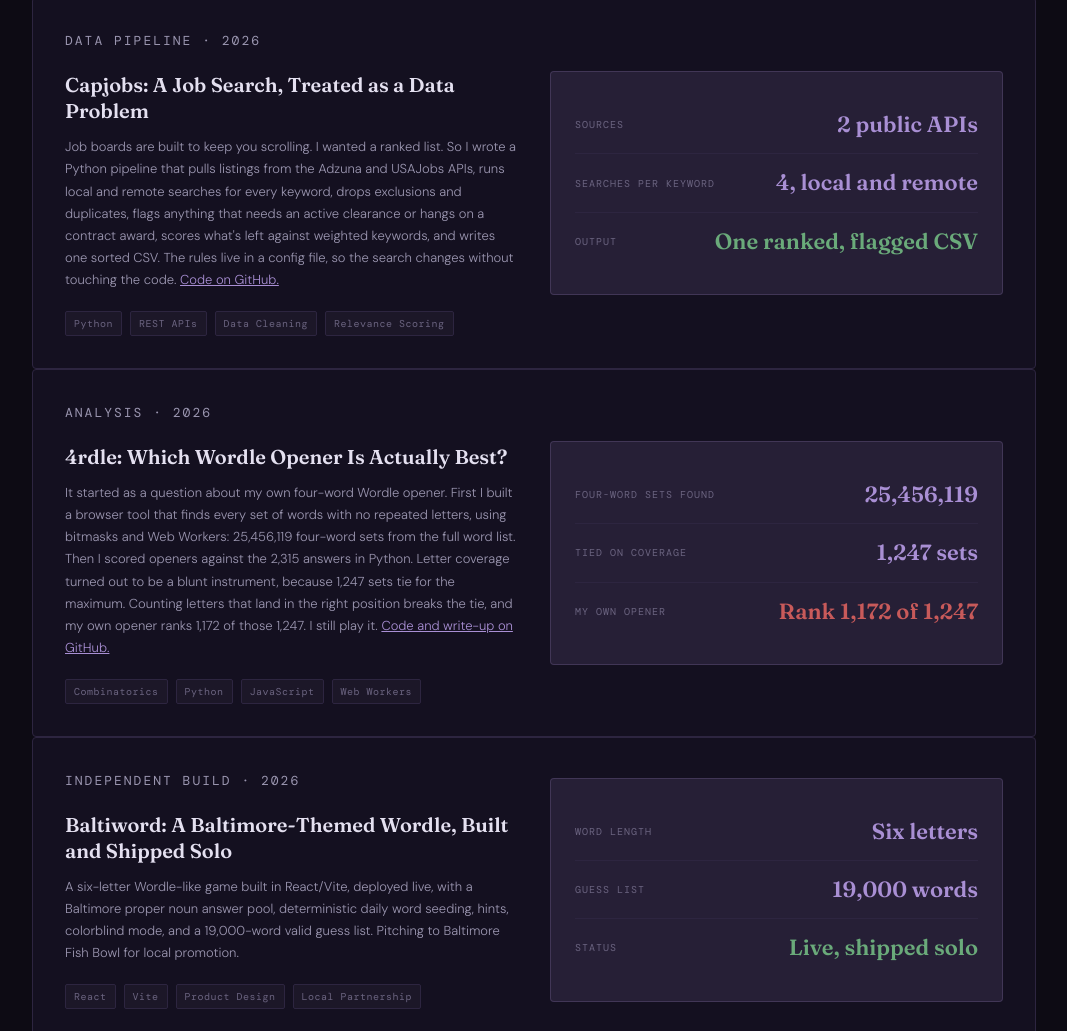
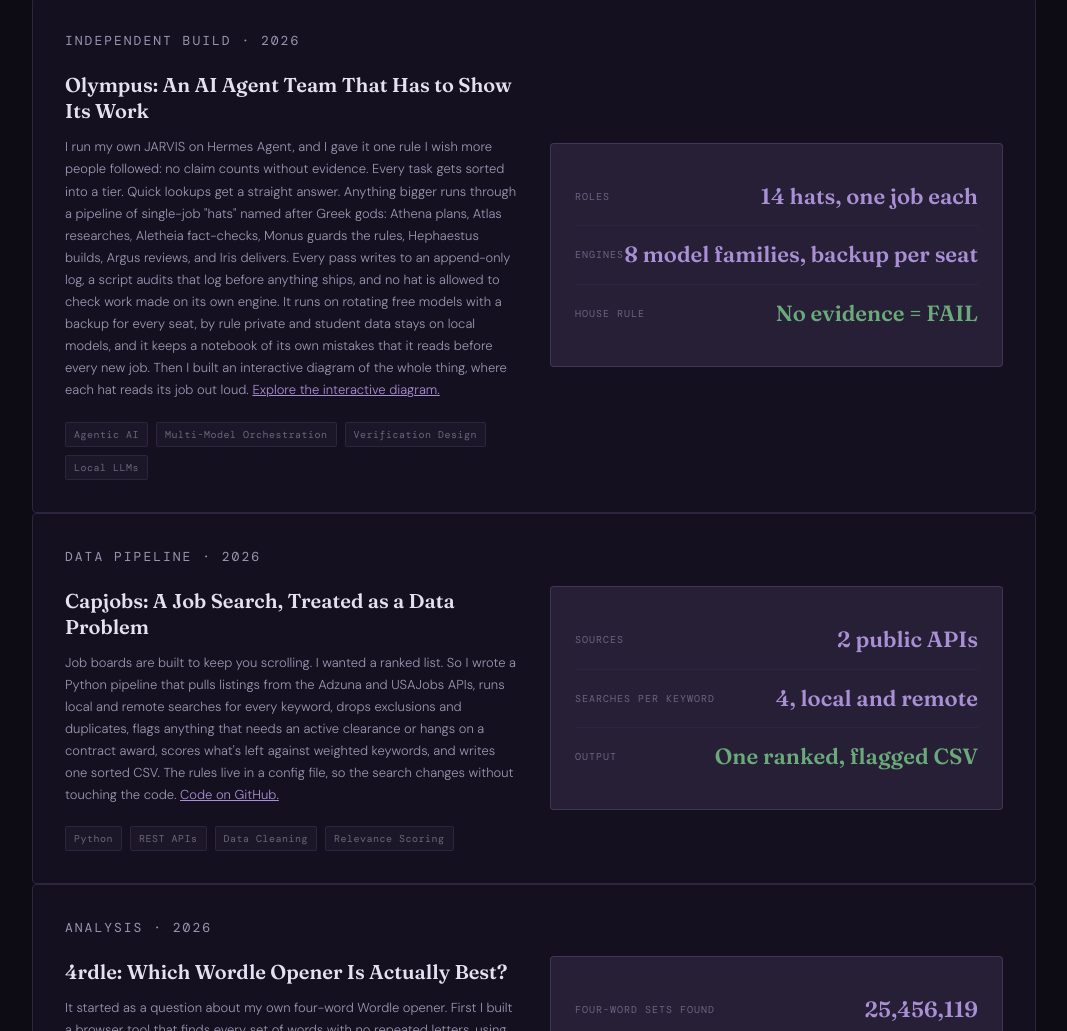
Before and after one commit to dcappillo/portfolio, a plain HTML site: page index.html in a window 1280 px wide. Shown: the part 2671-3702 px from the top of the page, without its empty margins (106-1173 px from the left). Drawn offline with nearby package versions, Linux system fonts and the light colour scheme; a web font is replaced by a local one.

Commit message:
Add Olympus card, link it from AI Fluency and the contact links

```diff
--- a/index.html
+++ b/index.html
@@ -723,6 +723,34 @@
 
 <div class="work-card work-card-featured reveal">
   <div>
+    <p class="work-card-tag">Independent Build · 2026</p>
+    <h3>Olympus: An AI Agent Team That Has to Show Its Work</h3>
+    <p>I run my own JARVIS on Hermes Agent, and I gave it one rule I wish more people followed: no claim counts without evidence. Every task gets sorted into a tier. Quick lookups get a straight answer. Anything bigger runs through a pipeline of single-job "hats" named after Greek gods: Athena plans, Atlas researches, Aletheia fact-checks, Monus guards the rules, Hephaestus builds, Argus reviews, and Iris delivers. Every pass writes to an append-only log, a script audits that log before anything ships, and no hat is allowed to check work made on its own engine. It runs on rotating free models with a backup for every seat, by rule private and student data stays on local models, and it keeps a notebook of its own mistakes that it reads before every new job. Then I built an interactive diagram of the whole thing, where each hat reads its job out loud. <a href="https://cappillolympus.netlify.app/" target="_blank" style="color: var(--accent);">Explore the interactive diagram.</a></p>
+    <div class="work-card-meta">
+      <span class="tag">Agentic AI</span>
+      <span class="tag">Multi-Model Orchestration</span>
+      <span class="tag">Verification Design</span>
+      <span class="tag">Local LLMs</span>
+    </div>
+  </div>
+  <div class="outcome-box">
+    <div class="outcome-row">
+      <span class="label">Roles</span>
+      <span class="value">14 hats, one job each</span>
+    </div>
+    <div class="outcome-row">
+      <span class="label">Engines</span>
+      <span class="value">8 model families, backup per seat</span>
+    </div>
+    <div class="outcome-row">
+      <span class="label">House Rule</span>
+      <span class="value good">No evidence = FAIL</span>
+    </div>
+  </div>
+</div>
+
+<div class="work-card work-card-featured reveal">
+  <div>
     <p class="work-card-tag">Data Pipeline · 2026</p>
     <h3>Capjobs: A Job Search, Treated as a Data Problem</h3>
     <p>Job boards are built to keep you scrolling. I wanted a ranked list. So I wrote a Python pipeline that pulls listings from the Adzuna and USAJobs APIs, runs local and remote searches for every keyword, drops exclusions and duplicates, flags anything that needs an active clearance or hangs on a contract award, scores what's left against weighted keywords, and writes one sorted CSV. The rules live in a config file, so the search changes without touching the code. <a href="https://github.com/dcappillo/Capjobs" target="_blank" style="color: var(--accent);">Code on GitHub.</a></p>
@@ -889,7 +917,7 @@
     <div class="build-card reveal">
       <div class="build-icon">🤖</div>
       <h4>AI Fluency</h4>
-      <p>Not a passive user. I build with AI, prompt with precision, and understand what is actually happening under the hood. I use it as a force multiplier for research, writing, data analysis, and problem solving. I built this website with it, run Stable Diffusion and Ollama locally on my own machine, and have used it to accelerate everything from combinatorics projects to curriculum design. I know when to use it, how to use it well, and its limitations. </p>
+      <p>Not a passive user. I build with AI, prompt with precision, and understand what is actually happening under the hood. I use it as a force multiplier for research, writing, data analysis, and problem solving. I built this website with it, run Stable Diffusion and Ollama locally on my own machine, and have used it to accelerate everything from combinatorics projects to curriculum design. I also built my own JARVIS: a Hermes agent that routes work across eight model families, makes every agent show evidence, and keeps student data on local models. That's Olympus, up in Featured Work. I know when to use it, how to use it well, and its limitations. </p>
     </div>
     <div class="build-card reveal">
       <div class="build-icon">💻</div>
@@ -941,6 +969,7 @@
     <a href="https://sites.google.com/view/4rdle/home" class="contact-link" target="_blank">4rdle</a>
     <a href="https://delightful-hummingbird-44c8e8.netlify.app/" target="_blank" class="contact-link">Baltiword (Live Demo)</a>
 <a href="https://luminous-begonia-f68904.netlify.app/" target="_blank" class="contact-link">CapFootball (Live Demo)</a>
+<a href="https://cappillolympus.netlify.app/" target="_blank" class="contact-link">Olympus (Interactive Diagram)</a>
 <a href="https://www.ebay.com/str/capncappysgoods" target="_blank" class="contact-link">eBay Store</a>
   </div>
 </div>
```
